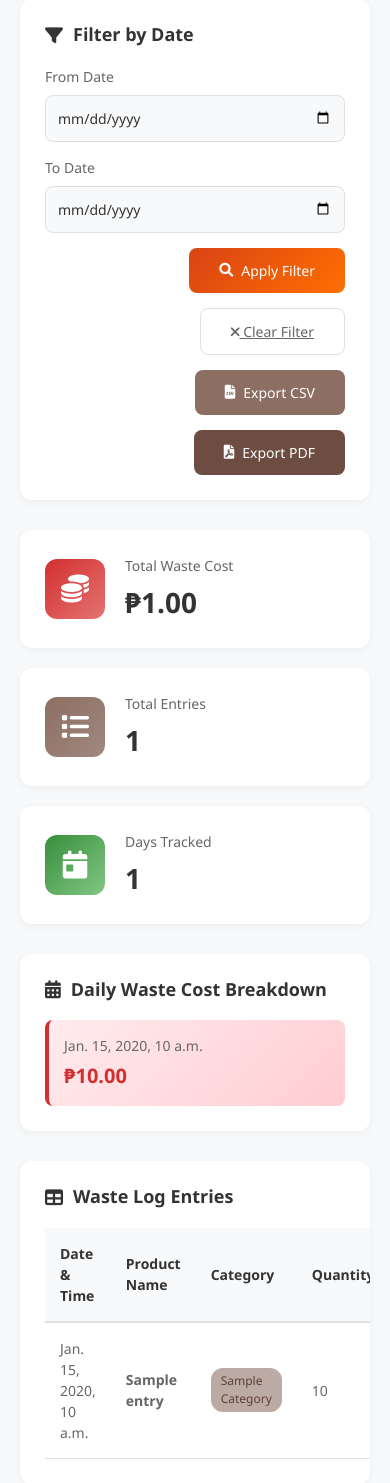
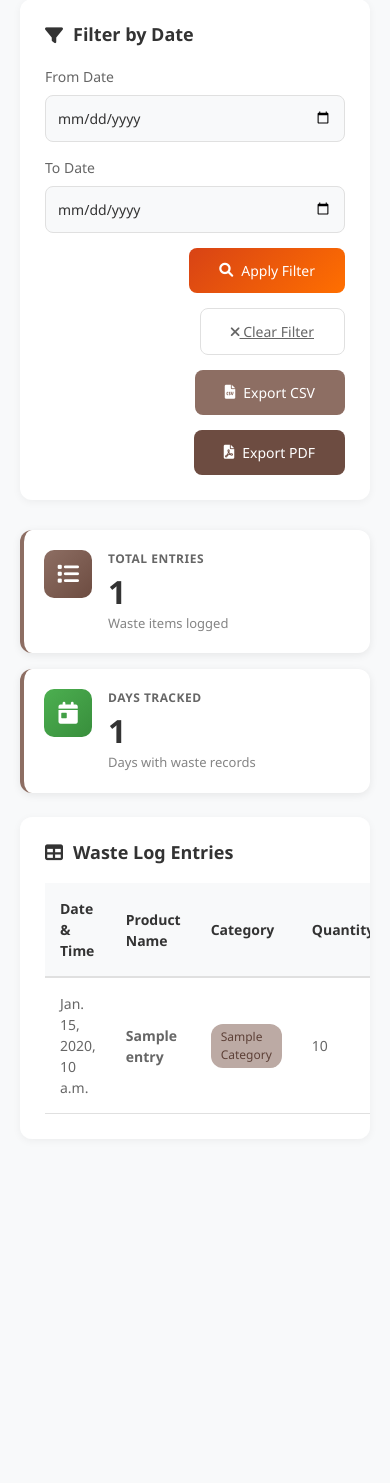
Before and after one commit to cld610101010110-lgtm/Banelo-Forecasting-DirectPostgre-main, a Django app: template baneloforecasting/dashboard/templates/dashboard/waste_tracking.html in a window 390 px wide. Shown: the part 216-1699 px from the top of the page. After the commit the page ends 1330 px from the top, so only its background shows below. Run offline with Django 3.2, Linux system fonts and the light colour scheme; the template is opened without the code that fills it: most values are stand-ins (such as "Sample title", 1, 10 or a date in 2020).

Commit message:
Update Waste Tracking UI with mobile POS barcode-style design
- Remove 'Total Waste Cost' card
- Remove 'Daily Waste Cost Breakdown' section
- Add modern summary cards with mobile POS aesthetic
- Clean barcode-style layout with:
  * Total Entries card
  * Days Tracked card
- Updated CSS with gradients and modern spacing
- Left border accent on cards (coffee brown theme)
- Improved hover effects and transitions
- Dark mode compatible styling

```diff
--- a/baneloforecasting/dashboard/templates/dashboard/waste_tracking.html
+++ b/baneloforecasting/dashboard/templates/dashboard/waste_tracking.html
@@ -386,67 +386,77 @@
          border-color: var(--text-secondary);
      }
 
-     /* Summary Cards */
-     .summary-cards {
+     /* Modern Summary Cards (Mobile POS Style) */
+     .summary-cards-modern {
          display: grid;
-         grid-template-columns: repeat(auto-fit, minmax(250px, 1fr));
-         gap: 20px;
-         margin-bottom: 30px;
+         grid-template-columns: repeat(auto-fit, minmax(280px, 1fr));
+         gap: 16px;
+         margin-bottom: 24px;
      }
 
-     .summary-card {
+     .modern-card {
          background: var(--card-bg);
-         padding: 25px;
          border-radius: 12px;
-         box-shadow: 0 2px 8px rgba(0,0,0,0.05);
+         padding: 20px;
+         box-shadow: 0 2px 8px rgba(0,0,0,0.08);
+         transition: all 0.3s ease, background 0.3s ease;
          display: flex;
-         align-items: center;
-         gap: 20px;
-         transition: all 0.3s, background 0.3s ease;
+         align-items: flex-start;
+         gap: 16px;
+         border-left: 4px solid #8D6E63;
      }
 
-     .summary-card:hover {
-         transform: translateY(-3px);
-         box-shadow: 0 4px 16px rgba(0,0,0,0.1);
+     .modern-card:hover {
+         transform: translateY(-2px);
+         box-shadow: 0 4px 12px rgba(0,0,0,0.12);
      }
 
-     .summary-icon {
-         width: 60px;
-         height: 60px;
-         border-radius: 12px;
+     .card-icon-wrapper {
+         width: 48px;
+         height: 48px;
+         border-radius: 10px;
+         background: linear-gradient(135deg, #8D6E63 0%, #6D4C41 100%);
          display: flex;
          align-items: center;
          justify-content: center;
-         font-size: 28px;
+         flex-shrink: 0;
+     }
+
+     .card-icon-wrapper i {
+         font-size: 22px;
          color: white;
      }
 
-     .summary-icon.red {
-         background: linear-gradient(135deg, #D32F2F 0%, #E57373 100%);
+     .card-icon-wrapper.green-icon {
+         background: linear-gradient(135deg, #4CAF50 0%, #388E3C 100%);
      }
 
-     .summary-icon.blue {
-         background: linear-gradient(135deg, #8D6E63 0%, #A1887F 100%);
+     .card-content {
+         flex: 1;
+         min-width: 0;
      }
 
-     .summary-icon.green {
-         background: linear-gradient(135deg, #388E3C 0%, #81C784 100%);
+     .card-label {
+         font-size: 12px;
+         font-weight: 600;
+         color: var(--text-secondary);
+         text-transform: uppercase;
+         letter-spacing: 0.5px;
+         margin-bottom: 8px;
      }
 
-     .summary-details {
-         flex: 1;
+     .card-value {
+         font-size: 32px;
+         font-weight: 700;
+         color: var(--text-primary);
+         line-height: 1;
+         margin-bottom: 6px;
      }
 
-     .summary-label {
-         font-size: 14px;
+     .card-subtitle {
+         font-size: 13px;
          color: var(--text-secondary);
-         margin-bottom: 5px;
-     }
-
-     .summary-value {
-         font-size: 28px;
-         font-weight: 700;
-         color: var(--text-primary);
+         opacity: 0.8;
      }
 
      /* Waste Table */
@@ -546,50 +556,6 @@
          color: #5D4037;
      }
 
-     /* Daily Cost Section */
-     .daily-cost-section {
-         background: var(--card-bg);
-         padding: 25px;
-         border-radius: 12px;
-         box-shadow: 0 2px 8px rgba(0,0,0,0.05);
-         margin-bottom: 30px;
-         transition: background 0.3s ease;
-     }
-
-     .daily-cost-header {
-         font-size: 18px;
-         font-weight: 600;
-         color: var(--text-primary);
-         margin-bottom: 20px;
-         display: flex;
-         align-items: center;
-         gap: 10px;
-     }
-
-     .daily-cost-grid {
-         display: grid;
-         grid-template-columns: repeat(auto-fill, minmax(200px, 1fr));
-         gap: 15px;
-     }
-
-     .daily-cost-card {
-         padding: 15px;
-         background: linear-gradient(135deg, #FFEBEE 0%, #FFCDD2 100%);
-         border-radius: 8px;
-         border-left: 4px solid #D32F2F;
-     }
-
-     .daily-cost-date {
-         font-size: 14px;
-         color: var(--text-secondary);
-         margin-bottom: 5px;
-     }
-
-     .daily-cost-value {
-         font-size: 20px;
-         font-weight: 700;
-         color: #D32F2F;
-     }
 
      /* Empty State */
      .empty-state {
@@ -798,54 +764,29 @@
         </form>
     </div>
 
-    <!-- Summary Cards -->
-    <div class="summary-cards">
-        <div class="summary-card">
-            <div class="summary-icon red">
-                <i class="fas fa-coins"></i>
+    <!-- Summary Cards (Mobile POS Style) -->
+    <div class="summary-cards-modern">
+        <div class="modern-card">
+            <div class="card-icon-wrapper">
+                <i class="fas fa-list"></i>
             </div>
-            <div class="summary-details">
-                <div class="summary-label">Total Waste Cost</div>
-                <div class="summary-value">₱{{ total_waste_cost|floatformat:2 }}</div>
+            <div class="card-content">
+                <div class="card-label">Total Entries</div>
+                <div class="card-value">{{ entry_count }}</div>
+                <div class="card-subtitle">Waste items logged</div>
             </div>
         </div>
-        <div class="summary-card">
-            <div class="summary-icon blue">
-                <i class="fas fa-list"></i>
-            </div>
-            <div class="summary-details">
-                <div class="summary-label">Total Entries</div>
-                <div class="summary-value">{{ entry_count }}</div>
-            </div>
-        </div>
-        <div class="summary-card">
-            <div class="summary-icon green">
+        <div class="modern-card">
+            <div class="card-icon-wrapper green-icon">
                 <i class="fas fa-calendar-day"></i>
             </div>
-            <div class="summary-details">
-                <div class="summary-label">Days Tracked</div>
-                <div class="summary-value">{{ daily_costs|length }}</div>
+            <div class="card-content">
+                <div class="card-label">Days Tracked</div>
+                <div class="card-value">{{ daily_costs|length }}</div>
+                <div class="card-subtitle">Days with waste records</div>
             </div>
         </div>
     </div>
-
-    <!-- Daily Cost Breakdown -->
-    {% if daily_costs %}
-    <div class="daily-cost-section">
-        <h2 class="daily-cost-header">
-            <i class="fas fa-calendar-alt"></i>
-            Daily Waste Cost Breakdown
-        </h2>
-        <div class="daily-cost-grid">
-            {% for daily in daily_costs %}
-            <div class="daily-cost-card">
-                <div class="daily-cost-date">{{ daily.date }}</div>
-                <div class="daily-cost-value">₱{{ daily.cost|floatformat:2 }}</div>
-            </div>
-            {% endfor %}
-        </div>
-    </div>
-    {% endif %}
 
     <!-- Waste Table -->
     <div class="waste-table-container">
```
